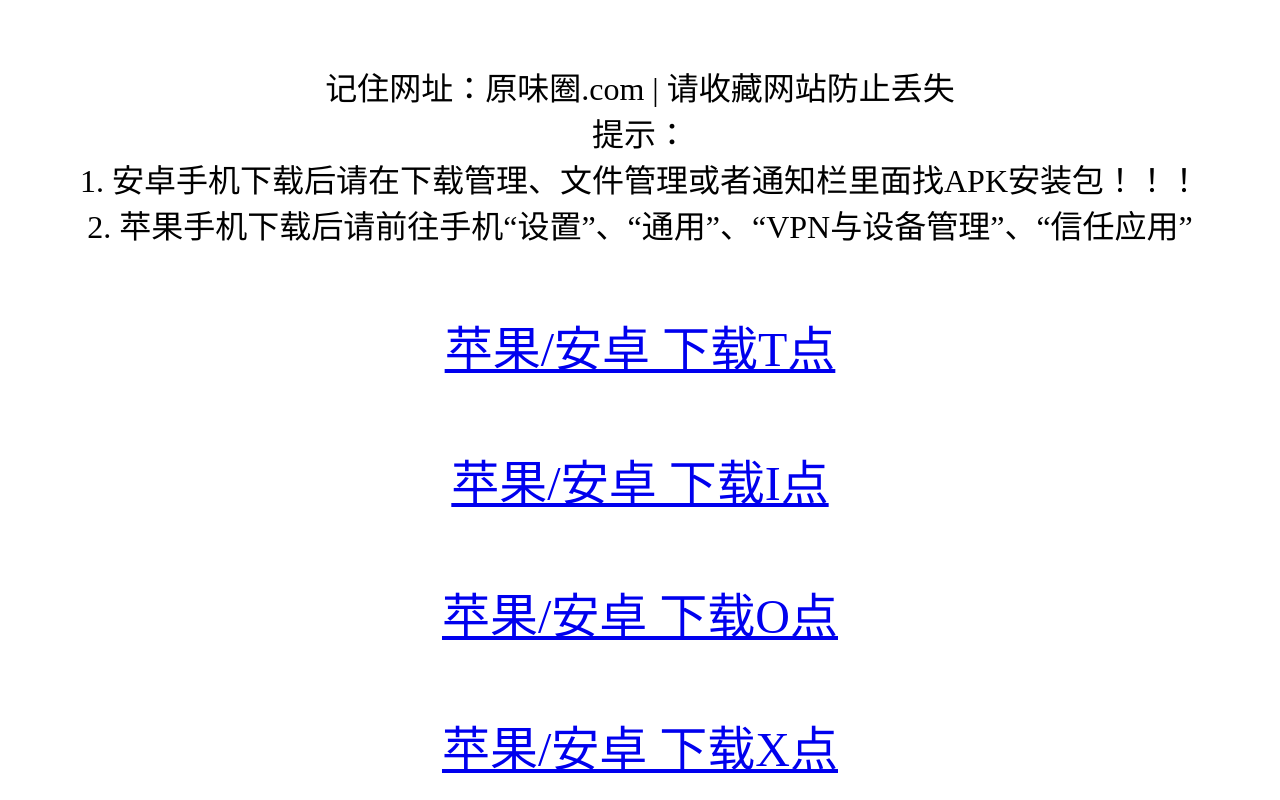
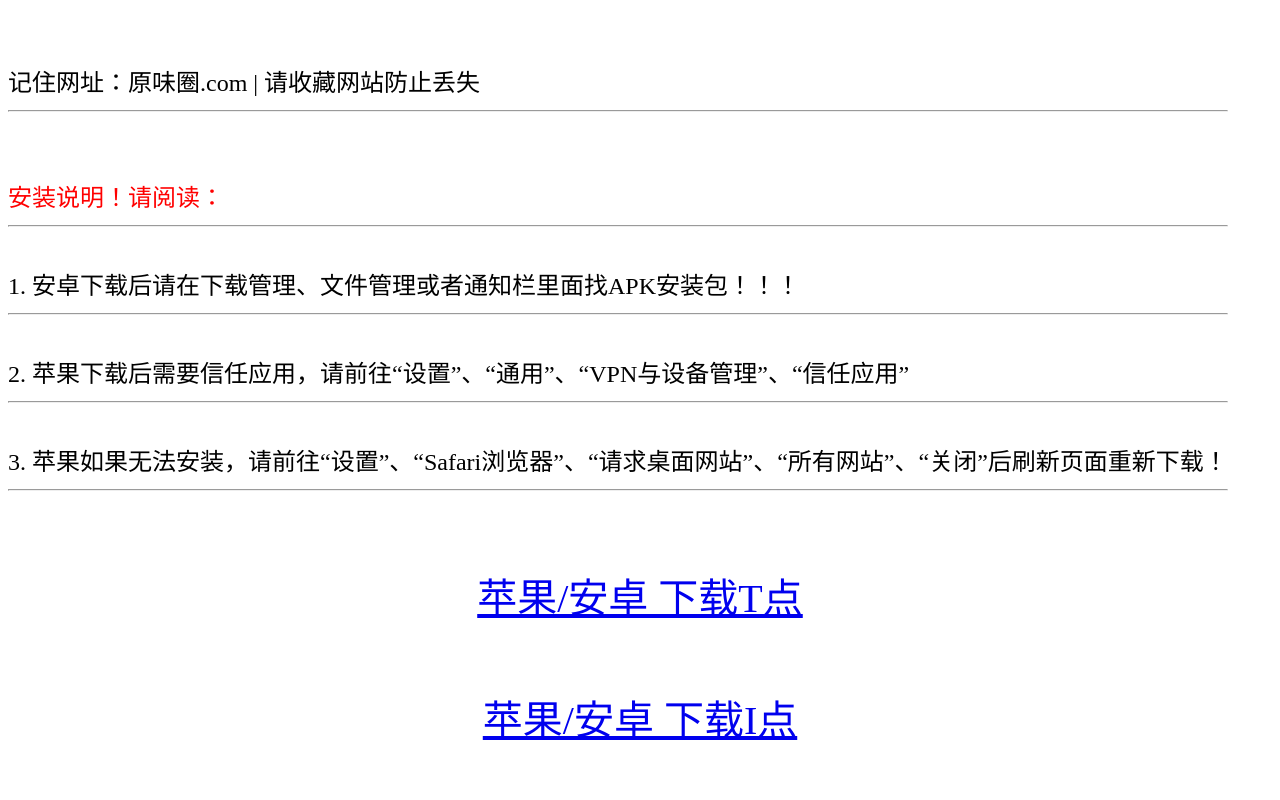
Before and after one commit to okywq/okywq, a plain HTML site: page index.html in a window 1280 px wide. Shown: the top 800 px of the page. Drawn offline with Linux system fonts and the light colour scheme.

Commit message:
Update index.html

```diff
--- a/index.html
+++ b/index.html
@@ -7,15 +7,15 @@
 				display: flex;
 				justify-content: center;
 				text-align: center;
-				font-size: 3rem;
+				font-size: 2.5rem;
 				color: #000;
 				margin-top: 5%;
 			}
 			.title1 {
 				display: flex;
-				justify-content: center;
-				text-align: center;
-				font-size: 2rem;
+				justify-content: left;
+				text-align: left;
+				font-size: 1.5rem;
 				color: #000;
 				margin-top: 5%;
 			}
@@ -23,10 +23,11 @@
 	</head>
 	<body>
 		<div class="title1">
-		<a>记住网址：原味圈.com | 请收藏网站防止丢失<br>
-		提示：<br>
-		1. 安卓手机下载后请在下载管理、文件管理或者通知栏里面找APK安装包！！！<br>
-		2. 苹果手机下载后请前往手机“设置”、“通用”、“VPN与设备管理”、“信任应用”
+		<a>记住网址：原味圈.com | 请收藏网站防止丢失<hr/><br><br>
+		<font color="#FF0000">安装说明！请阅读：</font><hr/><br>
+		1. 安卓下载后请在下载管理、文件管理或者通知栏里面找APK安装包！！！<hr/><br>
+		2. 苹果下载后需要信任应用，请前往“设置”、“通用”、“VPN与设备管理”、“信任应用”<hr/><br>
+		3. 苹果如果无法安装，请前往“设置”、“Safari浏览器”、“请求桌面网站”、“所有网站”、“关闭”后刷新页面重新下载！<hr/>
 		</a>
 		</div>
 		<div class="title">
```
